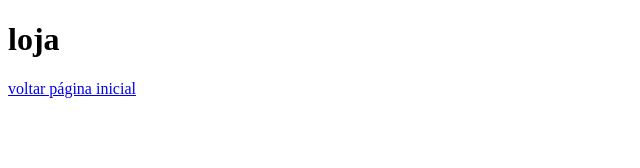
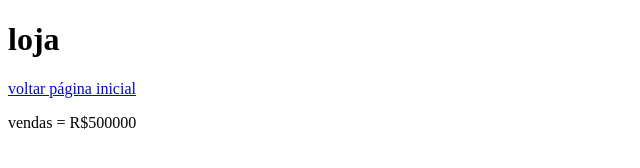
Before and after one commit to DaniBrandt/loja, a plain HTML site: page loja.html in a window 1280 px wide. Shown: the whole page, without its empty margins (0-640 px from the left). Drawn offline with Linux system fonts and the light colour scheme.

Commit message:
vendas acrescentado

```diff
--- a/loja.html
+++ b/loja.html
@@ -9,6 +9,7 @@
 <body>
     <h1>loja</h1>
     <a href="index.html">voltar página inicial</a>
+    <p>vendas = R$500000</p>
 
 </body>
 </html>
```
